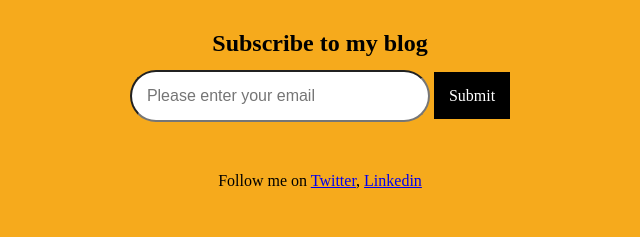
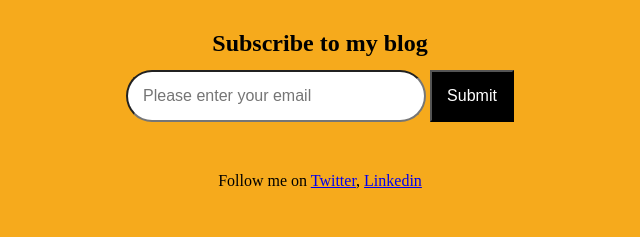
Before and after one commit to dejiabiola/Udacity_blog_page_task, a plain HTML site: page blog_post.html in a window 1280 px wide. Shown: the part 1698-1935 px from the top of the page, 320-960 px from the left. Drawn offline with Linux system fonts and the light colour scheme.

Commit message:
fixed button on blogpost

```diff
--- a/blog_post.html
+++ b/blog_post.html
@@ -122,7 +122,7 @@
       <h3>Subscribe to my blog</h3>
       <label for="email-subscribe"></label>
       <input type="email" name="email-subscribe" id="email-subscribe" placeholder="Please enter your email">
-      <a href="#" class="submit">Submit</a>
+      <button class="submit">Submit</button>
     </section>
     <section class="social">
       <p>Follow me on <a href="https://twitter.com/deji_abiola">Twitter</a>, <a href="https://www.linkedin.com/in/adedeji-abiola-077072108/">Linkedin</a></p>
```
